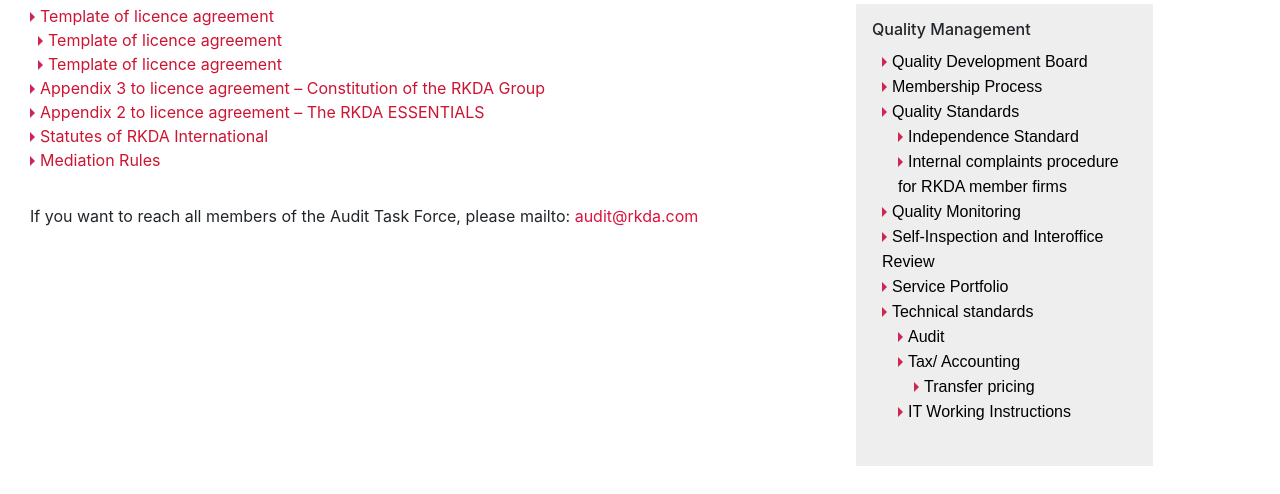
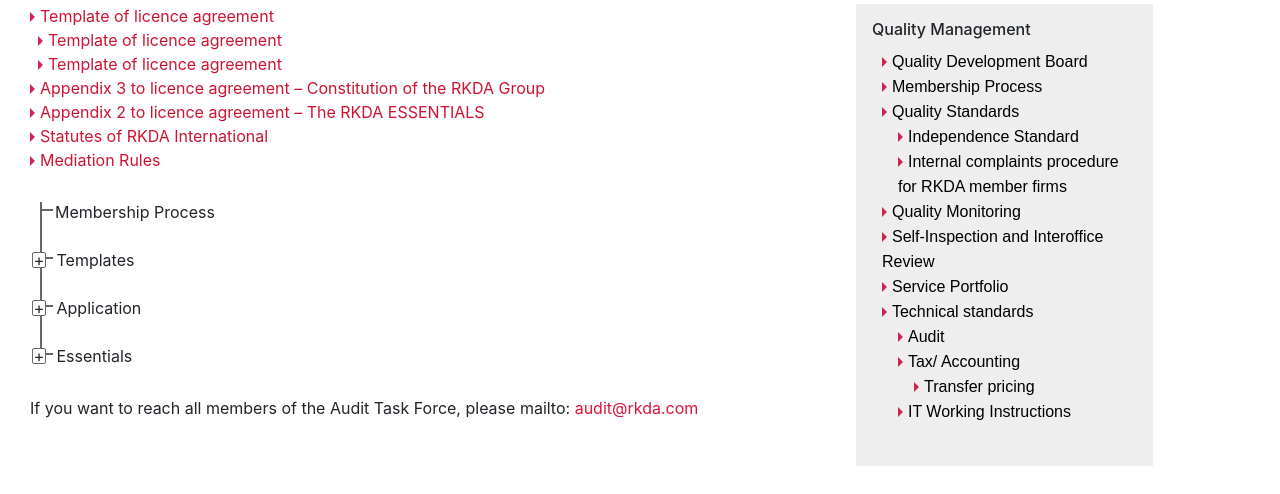
Before and after one commit to Vashi-GBTech/ecorkda-2-11-23, a CodeIgniter app: page /ecorkda/index.php/welcome/essentials in a window 1280 px wide. Shown: the part 166-660 px from the top of the page. Run offline with CodeIgniter, Linux system fonts and the light colour scheme.

Commit message:
craeted tree structure in essentials

```diff
--- a/application/views/essentials.php
+++ b/application/views/essentials.php
@@ -7,6 +7,82 @@
   <link rel="stylesheet" href="<?= base_url() ?>assets/css/style.css">
   <title>Membership Process</title>
 </head>
+<style>
+  .tree {
+    margin: 0;
+    padding-left: 25px;
+    line-height: 3em;
+    list-style: none;
+    background-color: #fff;
+  }
+
+  .tree li {
+    position: relative;
+  }
+
+  .tree li:before {
+    position: absolute;
+    top: -1px;
+    left: -15px;
+    display: block;
+    width: 13px;
+    height: 1.5em;
+    content: "";
+    border-bottom: 2px solid #666;
+    border-left: 2px solid #666;
+  }
+
+  /* hide the vertical line on the first item */
+  .tree>li:first-child:before {
+    border-left: none;
+  }
+
+  .tree li:after {
+    position: absolute;
+    top: 0.85em;
+    bottom: 1px;
+    left: -15px;
+    display: block;
+    content: "";
+    border-left: 2px solid #666;
+  }
+
+  /* hide the lines on the last item */
+  .tree li:last-child:after {
+    display: none;
+  }
+
+  /* inserted via JS  */
+  .js-toggle-icon {
+    position: relative;
+    z-index: 1;
+    display: inline-block;
+    width: 14px;
+    margin-right: 2px;
+    margin-left: -23px;
+    line-height: 14px;
+    text-align: center;
+    font-style: normal;
+    cursor: pointer;
+    background-color: #fff;
+    border: 1px solid #666;
+    border-radius: 2px;
+  }
+
+  .nodes-hover-effect {
+    padding: 4px;
+
+  }
+
+  .nodes-hover-effect:hover {
+
+    /* background: #afafaf; */
+    box-shadow: 0px 2px 8px -1px gray;
+  }
+  .tree li a{
+    color :black !important
+  }
+</style>
 
 <body>
   <?php include_once "header.php" ?>
@@ -17,6 +93,7 @@
     <div class="d-flex">
       <div class="col-md-7">
         <div class="d-flex justify-content-between" style="flex-wrap:wrap">
+          <div>
             <ul class='internship-pt-ul p-0'>
               <li><a href="#">Template of licence agreement</a>
                 <ul class='internship-pt-ul pl-2'>
@@ -29,6 +106,44 @@
               <li><a href="#">Statutes of RKDA International</a></li>
               <li><a href="#">Mediation Rules</a></li>
             </ul>
+
+            <ul class="tree">
+              <li>Membership Process</li>
+              <li>
+
+                  <span class='nodes-hover-effect'>Templates</span>
+                  <ul>
+                    <li><a href="#"><span class='nodes-hover-effect'>NDA</span></a></li>
+                    <li><a href="#"><span class='nodes-hover-effect'>Membership</span></a></li>
+                    <li><a href="#"><span class='nodes-hover-effect'>Structure of NDA</span></a></li>
+                  </ul>
+
+              </li>
+              <li>
+
+                  <span class='nodes-hover-effect'>Application</span>
+                  <ul>
+                    <li><a href="#"><span class='nodes-hover-effect'>Request</span></a></li>
+                    <li><a href="#"><span class='nodes-hover-effect'>Authorization</span></a></li>
+                    <li><a href="#"><span class='nodes-hover-effect'>Application</span></a></li>
+                    <li><a href="#"><span class='nodes-hover-effect'>Network incubation</span></a></li>
+                  </ul>
+
+              </li>
+              <li>
+
+                  <span class='nodes-hover-effect'>Essentials</span>
+                  <ul>
+                    <li><a href="#"><span class='nodes-hover-effect'>Network System</span></a></li>
+                    <li><a href="#"><span class='nodes-hover-effect'>Code</span></a></li>
+                    <li><a href="#"><span class='nodes-hover-effect'>Quality Manual</span></a></li>
+                  </ul>
+
+              </li>
+            </ul>
+
+          </div>
+
         </div>
         <div class="my-3">
           <p>If you want to reach all members of the Audit Task Force, please mailto: <a href="mailto:audit@rkda.com"
@@ -48,6 +163,29 @@
 
   </div>
   <?php include_once "footer.php" ?>
+
+  <script>
+
+    $(function () {
+      // Hide all lists except the outermost.
+      $('ul.tree ul').hide();
+
+      $('.tree li > ul').each(function (i) {
+        var $subUl = $(this);
+        var $parentLi = $subUl.parent('li');
+        var $toggleIcon = '<i class="js-toggle-icon">+</i>';
+
+        $parentLi.addClass('has-children');
+
+        $parentLi.prepend($toggleIcon).find('.js-toggle-icon').on('click', function () {
+          $(this).text($(this).text() == '+' ? '-' : '+');
+          $subUl.slideToggle('fast');
+        });
+      });
+    });
+
+
+  </script>
 </body>
 
 </html>
```
Lines whose indentation alone changed are shown as unchanged.
